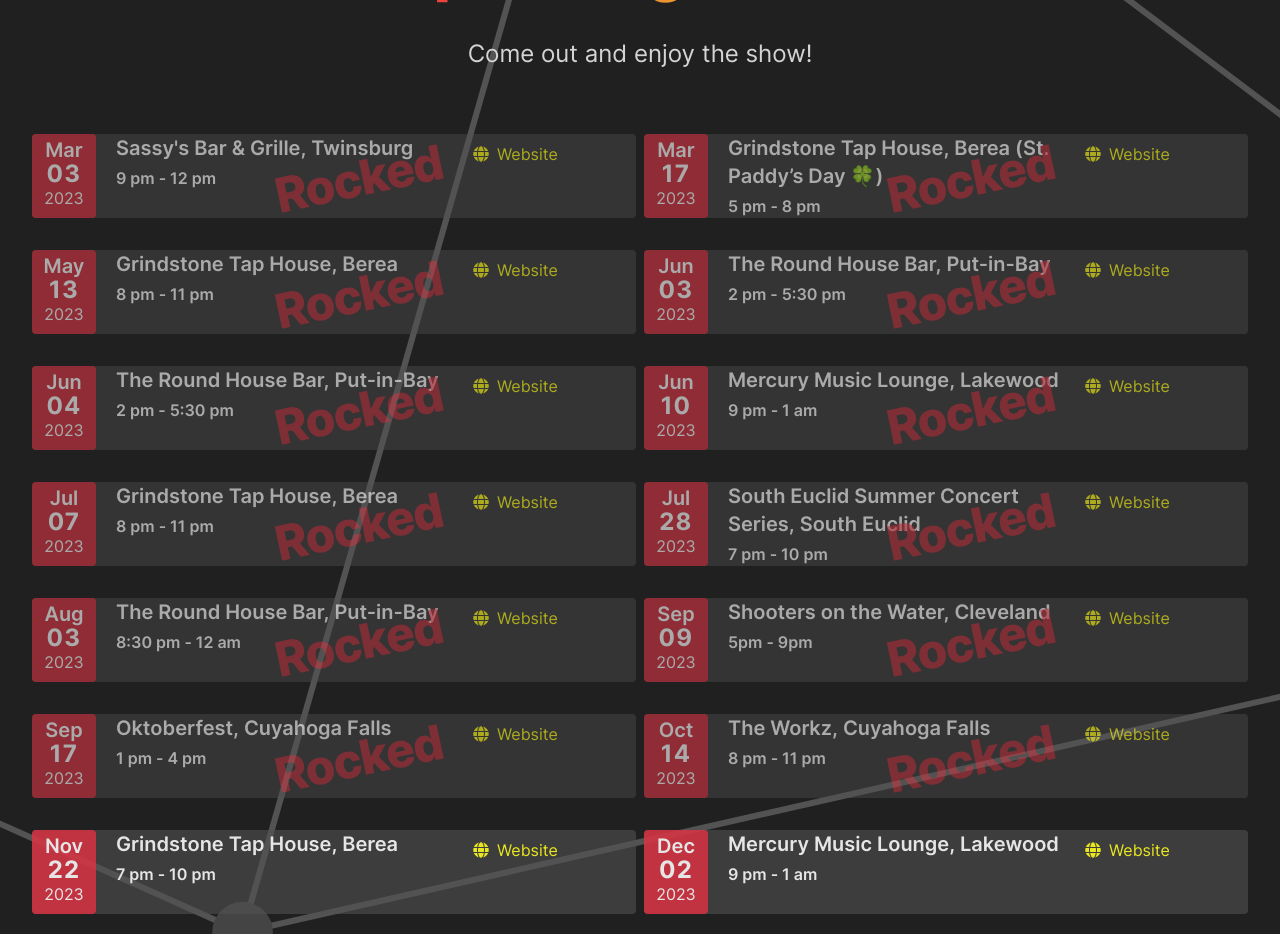
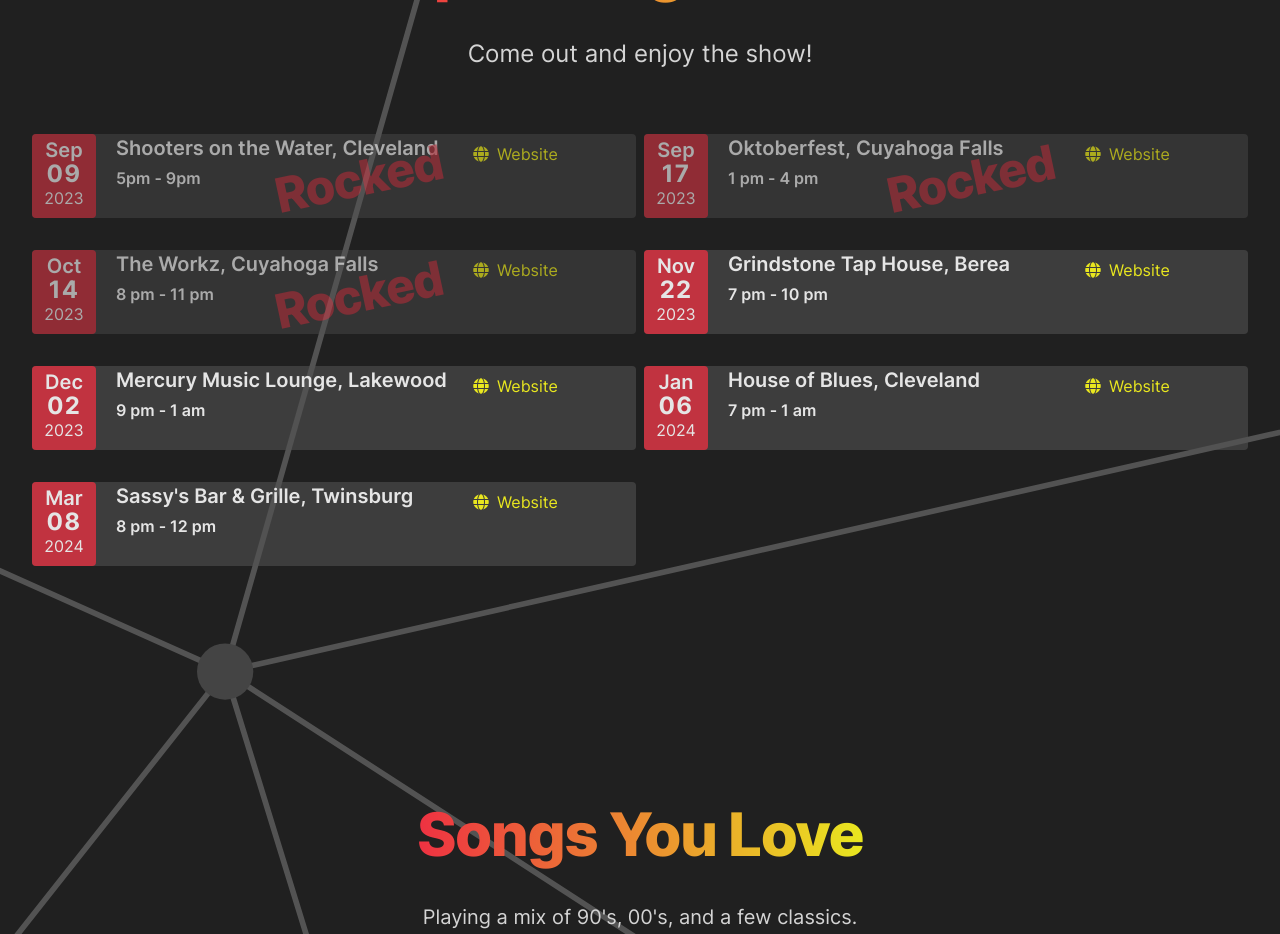
Before and after one commit to keepforever/www.endrockcle.com, a Next.js app: page / in a window 1280 px wide. Shown: the part 2700-3634 px from the top of the page. Built offline with nearby package versions, Linux system fonts and the light colour scheme.

Commit message:
chore: gigs

```diff
--- a/src/constants/shows.ts
+++ b/src/constants/shows.ts
@@ -1,94 +1,94 @@
 import { Show } from '@/interfaces/Show';
 
 export const shows: Show[] = [
-  {
-    id: 1,
-    isPast: true,
-    date: '03/03/2023',
-    venueName: "Sassy's Bar & Grille",
-    city: 'Twinsburg',
-    beginEnd: '9 pm - 12 pm',
-    url: 'https://www.facebook.com/sassysbarandgrille/',
-  },
-  {
-    id: 2,
-    isPast: true,
-    date: '03/17/2023',
-    venueName: 'Grindstone Tap House',
-    city: 'Berea (St. Paddy’s Day 🍀)',
-    beginEnd: '5 pm - 8 pm',
-    url: 'https://www.facebook.com/GrindstoneTaps',
-  },
+  // {
+  //   id: 1,
+  //   isPast: true,
+  //   date: '03/03/2023',
+  //   venueName: "Sassy's Bar & Grille",
+  //   city: 'Twinsburg',
+  //   beginEnd: '9 pm - 12 pm',
+  //   url: 'https://www.facebook.com/sassysbarandgrille/',
+  // },
+  // {
+  //   id: 2,
+  //   isPast: true,
+  //   date: '03/17/2023',
+  //   venueName: 'Grindstone Tap House',
+  //   city: 'Berea (St. Paddy’s Day 🍀)',
+  //   beginEnd: '5 pm - 8 pm',
+  //   url: 'https://www.facebook.com/GrindstoneTaps',
+  // },
 
-  {
-    id: 3,
-    isPast: true,
-    date: '05/13/2023',
-    venueName: 'Grindstone Tap House',
-    city: 'Berea',
-    beginEnd: '8 pm - 11 pm',
-    url: 'https://www.facebook.com/GrindstoneTaps',
-  },
+  // {
+  //   id: 3,
+  //   isPast: true,
+  //   date: '05/13/2023',
+  //   venueName: 'Grindstone Tap House',
+  //   city: 'Berea',
+  //   beginEnd: '8 pm - 11 pm',
+  //   url: 'https://www.facebook.com/GrindstoneTaps',
+  // },
 
-  {
-    id: 4,
-    isPast: true,
-    date: '06/03/2023',
-    venueName: 'The Round House Bar',
-    city: 'Put-in-Bay',
-    beginEnd: '2 pm - 5:30 pm',
-    url: 'https://www.theroundhousebar.com/',
-  },
+  // {
+  //   id: 4,
+  //   isPast: true,
+  //   date: '06/03/2023',
+  //   venueName: 'The Round House Bar',
+  //   city: 'Put-in-Bay',
+  //   beginEnd: '2 pm - 5:30 pm',
+  //   url: 'https://www.theroundhousebar.com/',
+  // },
 
-  {
-    id: 5,
-    isPast: true,
-    date: '06/04/2023',
-    venueName: 'The Round House Bar',
-    city: 'Put-in-Bay',
-    beginEnd: '2 pm - 5:30 pm',
-    url: 'https://www.theroundhousebar.com/',
-  },
+  // {
+  //   id: 5,
+  //   isPast: true,
+  //   date: '06/04/2023',
+  //   venueName: 'The Round House Bar',
+  //   city: 'Put-in-Bay',
+  //   beginEnd: '2 pm - 5:30 pm',
+  //   url: 'https://www.theroundhousebar.com/',
+  // },
 
-  {
-    id: 6,
-    isPast: true,
-    date: '06/10/2023',
-    venueName: 'Mercury Music Lounge',
-    city: 'Lakewood',
-    beginEnd: '9 pm - 1 am',
-    url: 'https://www.facebook.com/MercuryMusicLounge',
-  },
+  // {
+  //   id: 6,
+  //   isPast: true,
+  //   date: '06/10/2023',
+  //   venueName: 'Mercury Music Lounge',
+  //   city: 'Lakewood',
+  //   beginEnd: '9 pm - 1 am',
+  //   url: 'https://www.facebook.com/MercuryMusicLounge',
+  // },
 
-  {
-    id: 7,
-    isPast: true,
-    date: '07/07/2023',
-    venueName: 'Grindstone Tap House',
-    city: 'Berea',
-    beginEnd: '8 pm - 11 pm',
-    url: 'https://www.facebook.com/GrindstoneTaps',
-  },
+  // {
+  //   id: 7,
+  //   isPast: true,
+  //   date: '07/07/2023',
+  //   venueName: 'Grindstone Tap House',
+  //   city: 'Berea',
+  //   beginEnd: '8 pm - 11 pm',
+  //   url: 'https://www.facebook.com/GrindstoneTaps',
+  // },
 
-  {
-    id: 8,
-    isPast: true,
-    date: '07/28/2023',
-    venueName: 'South Euclid Summer Concert Series',
-    city: 'South Euclid',
-    beginEnd: '7 pm - 10 pm',
-    url: 'https://www.facebook.com/EndRockCle/events',
-  },
+  // {
+  //   id: 8,
+  //   isPast: true,
+  //   date: '07/28/2023',
+  //   venueName: 'South Euclid Summer Concert Series',
+  //   city: 'South Euclid',
+  //   beginEnd: '7 pm - 10 pm',
+  //   url: 'https://www.facebook.com/EndRockCle/events',
+  // },
 
-  {
-    id: 9,
-    isPast: true,
-    date: '08/03/2023',
-    venueName: 'The Round House Bar',
-    city: 'Put-in-Bay',
-    beginEnd: '8:30 pm - 12 am',
-    url: 'https://www.theroundhousebar.com/',
-  },
+  // {
+  //   id: 9,
+  //   isPast: true,
+  //   date: '08/03/2023',
+  //   venueName: 'The Round House Bar',
+  //   city: 'Put-in-Bay',
+  //   beginEnd: '8:30 pm - 12 am',
+  //   url: 'https://www.theroundhousebar.com/',
+  // },
 
   // {
   //   id: 91,
@@ -147,4 +147,22 @@ export const shows: Show[] = [
     beginEnd: '9 pm - 1 am',
     url: 'https://www.facebook.com/MercuryMusicLounge',
   },
+  {
+    id: 14,
+    isPast: false,
+    date: '01/06/2024',
+    venueName: 'House of Blues',
+    city: 'Cleveland',
+    beginEnd: '7 pm - 1 am',
+    url: 'https://www.houseofblues.com/cleveland/concert-events',
+  },
+  {
+    id: 15,
+    isPast: false,
+    date: '03/08/2024',
+    venueName: "Sassy's Bar & Grille",
+    city: 'Twinsburg',
+    beginEnd: '8 pm - 12 pm',
+    url: 'https://www.facebook.com/sassysbarandgrille/',
+  },
 ];
```
